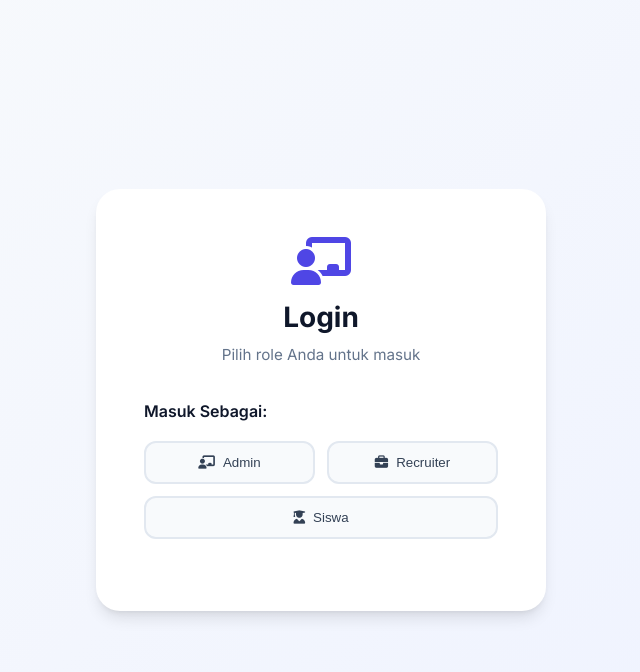
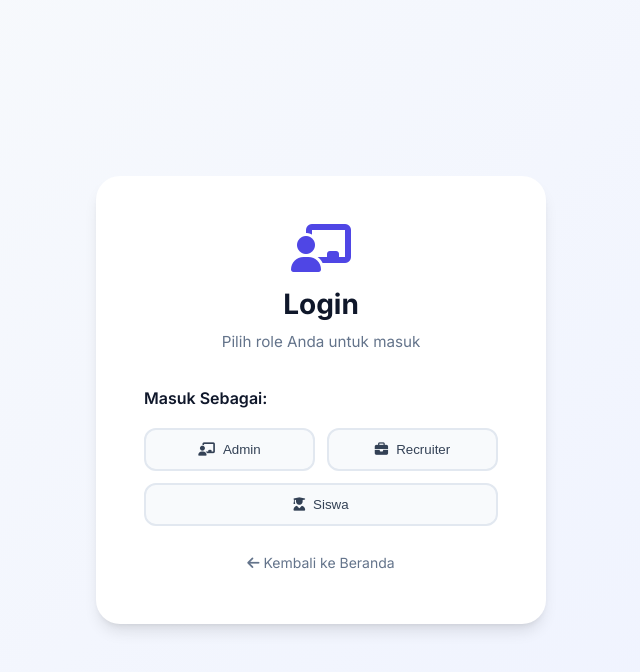
Before and after one commit to SMTI-Pontianak/TP-Rekrutmen, a PHP site: page /login.php in a window 1280 px wide. Shown: the top 672 px of the page, without its empty margins (319-959 px from the left). Run offline with PHP 8.4, Linux system fonts and the light colour scheme.

Commit message:
Add back navigation link to login page and remove redundant back button

```diff
--- a/login.php
+++ b/login.php
@@ -145,17 +145,15 @@ if ($_SERVER["REQUEST_METHOD"] == "POST") {
                     Siswa
                 </button>
             </div>
+            <div style="text-align: center; margin-top: 24px;">
+                <a href="index.php" style="font-size: 0.875rem; color: var(--text-muted);"><i class="fa-solid fa-arrow-left"></i> Kembali ke Beranda</a>
+            </div>
         </div>
 
         <!-- Login Form Step -->
         <form action="<?php echo htmlspecialchars($_SERVER["PHP_SELF"]); ?>" method="POST" id="loginForm">
             <div id="formSection" class="form-section <?php echo !empty($selected_role) ? 'show' : ''; ?>">
                 <input type="hidden" name="role" id="selectedRole" value="<?php echo htmlspecialchars($selected_role); ?>">
-
-                <!-- Back Button -->
-                <button type="button" onclick="backToRoleSelection()" style="background: none; border: none; color: var(--primary); cursor: pointer; margin-bottom: 16px; font-weight: 500;">
-                    <i class="fa-solid fa-arrow-left"></i> Pilih Role Lain
-                </button>
 
                 <div class="form-group">
                     <label class="form-label" for="username">Username</label>
```
